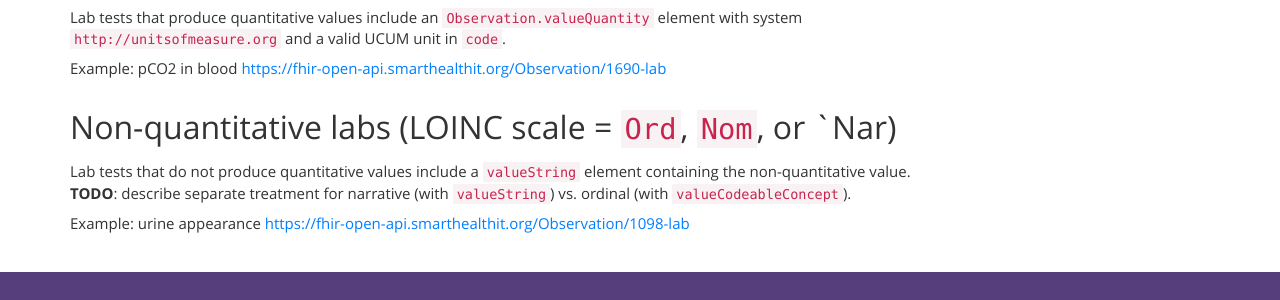
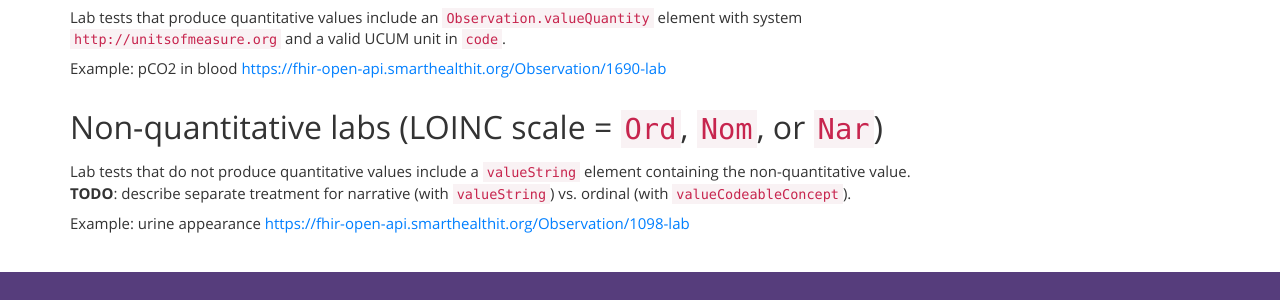
Before and after one commit to smart-on-fhir/smart-on-fhir.github.io, a Jekyll site: the page built from profiles/index.md, in a window 1280 px wide and 900 px high, scrolled down 5575 px. Shown: the part 507-807 px from the top of the window. Built offline with Jekyll 4.4.1, drawn with Linux system fonts in a browser that asks for light colours; Markdown is read by kramdown in place of the engine named in the settings.

Commit message:
Fixed typo in 'nar'rative

```diff
--- a/profiles/index.md
+++ b/profiles/index.md
@@ -304,7 +304,7 @@ a valid UCUM unit in `code`.
 
 ##### Example: pCO2 in blood [https://fhir-open-api.smarthealthit.org/Observation/1690-lab](https://fhir-open-api.smarthealthit.org/Observation/1690-lab?_format=json)
 
-## Non-quantitative labs (LOINC scale = `Ord`, `Nom`, or `Nar)
+## Non-quantitative labs (LOINC scale = `Ord`, `Nom`, or `Nar`)
 
 Lab tests that do not produce quantitative values include a `valueString`
 element containing the non-quantitative value. **TODO**: describe separate
```
